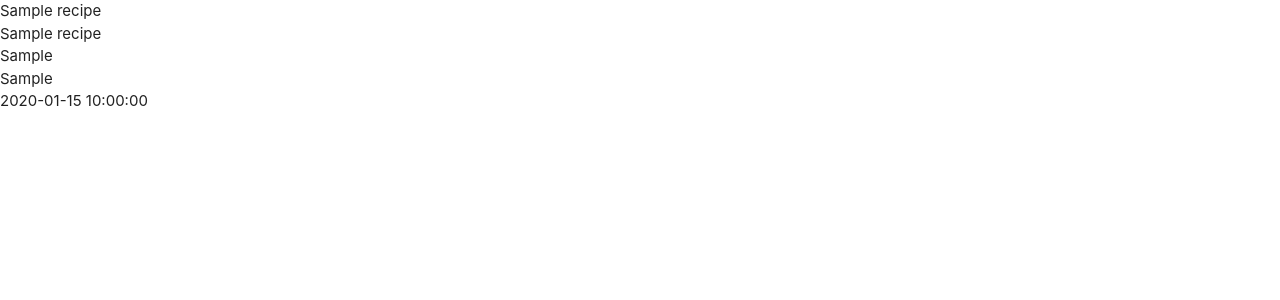
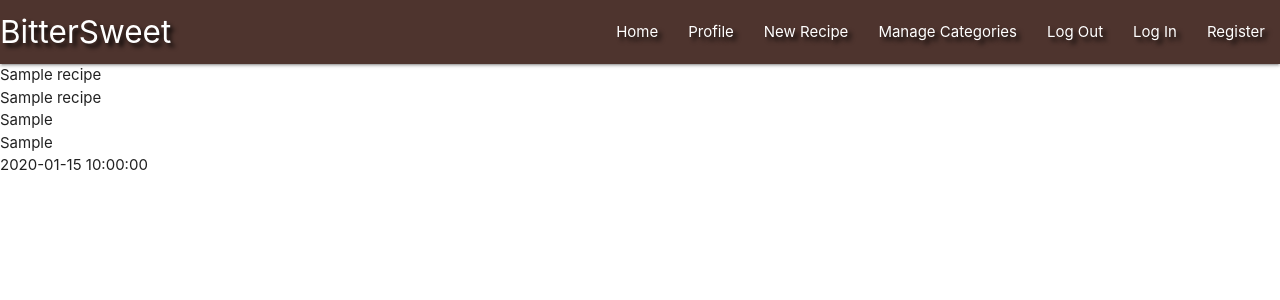
Before and after one commit to Passion4film/Milestone-Project-3, a Flask app: page / in a window 1280 px wide. Shown: the top 300 px of the page. Run offline with Flask 2, Linux system fonts and the light colour scheme; a database or web service that is not in the repository returns one stand-in record (values such as "Sample title"); some libraries are stand-ins or nearby versions.

Commit message:
Add Materialize Navbar and Mobile Collapse Sidebar

```diff
--- a/static/css/style.css
+++ b/static/css/style.css
@@ -0,0 +1,3 @@
+.text-shadow {
+    text-shadow: 4px 4px 4px rgba(0, 0, 0, 0.8);
+}
--- a/static/js/script.js
+++ b/static/js/script.js
@@ -0,0 +1,3 @@
+$(document).ready(function(){
+    $('.sidenav').sidenav();
+  });
--- a/templates/base.html
+++ b/templates/base.html
@@ -13,6 +13,37 @@
 </head>
 <body>
 
+    <header>
+        <!-- navbar across the top of page -->
+        <nav class="nav-extended text-shadow brown darken-3">
+            <div class="nav-wrapper">
+                <a href="{{ url_for('get_recipes') }}" class="brand-logo">BitterSweet</a>
+                <a href="#" data-target="mobile-demo" class="sidenav-trigger"><i class="fas fa-bars"></i></a>
+                <ul class="right hide-on-med-and-down">
+                    <li><a href="{{ url_for('get_recipes') }}">Home</a></li>
+                    <li><a href="#">Profile</a></li>
+                    <li><a href="#">New Recipe</a></li>
+                    <li><a href="#">Manage Categories</a></li>
+                    <li><a href="#">Log Out</a></li>
+                    <li><a href="#">Log In</a></li>
+                    <li><a href="#">Register</a></li>
+                </ul>
+            </div>
+        </nav>
+
+        <!-- navbar for mobile, sidenav -->
+        <ul class="sidenav" id="mobile-demo">
+            <li><h4 class="center-align brown-text text-darken-3">BitterSweet</h4></li>
+            <li><a href="{{ url_for('get_recipes') }}">Home</a></li>
+            <li><a href="#">Profile</a></li>
+            <li><a href="#">New Recipe</a></li>
+            <li><a href="#">Manage Categories</a></li>
+            <li><a href="#">Log Out</a></li>
+            <li><a href="#">Log In</a></li>
+            <li><a href="#">Register</a></li>
+        </ul>
+    </header>
+
     {% block content %}
     {% endblock %}
 
```
